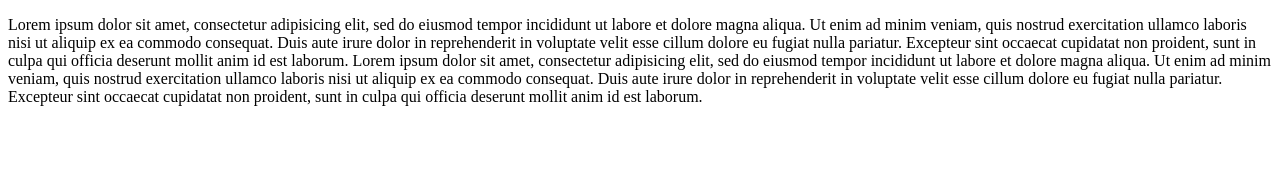
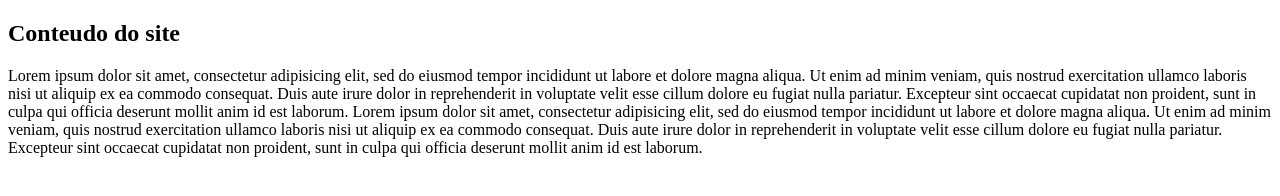
Before and after one commit to ffcunha/curso-git, a plain HTML site: page index.html in a window 1280 px wide. Drawn offline with Linux system fonts and the light colour scheme.

Commit message:
conteudo do site

```diff
--- a/index.html
+++ b/index.html
@@ -4,6 +4,7 @@
 	<title>MUdei o titulo para outra coisa</title>
 </head>
 <body>
+	<h2>Conteudo do site</h2>
 	<p>Lorem ipsum dolor sit amet, consectetur adipisicing elit, sed do eiusmod
 	tempor incididunt ut labore et dolore magna aliqua. Ut enim ad minim veniam,
 	quis nostrud exercitation ullamco laboris nisi ut aliquip ex ea commodo
```
